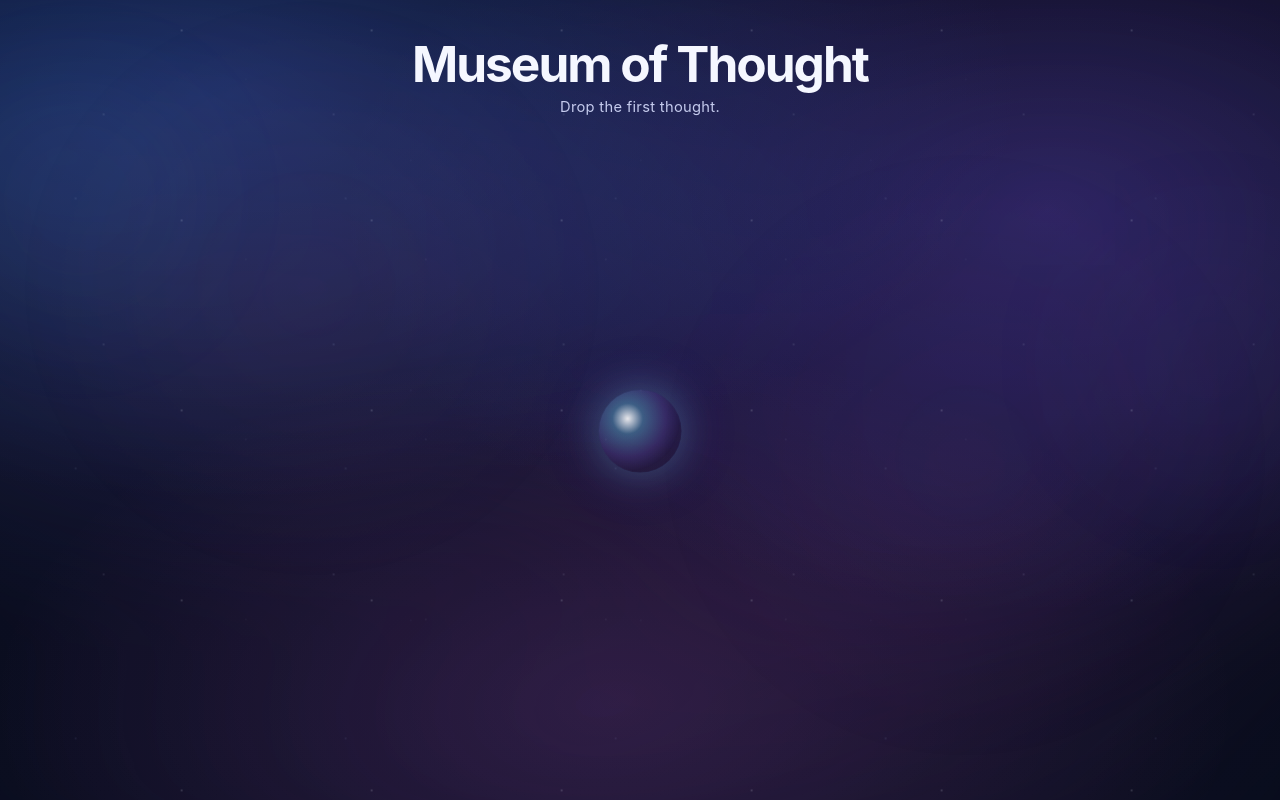
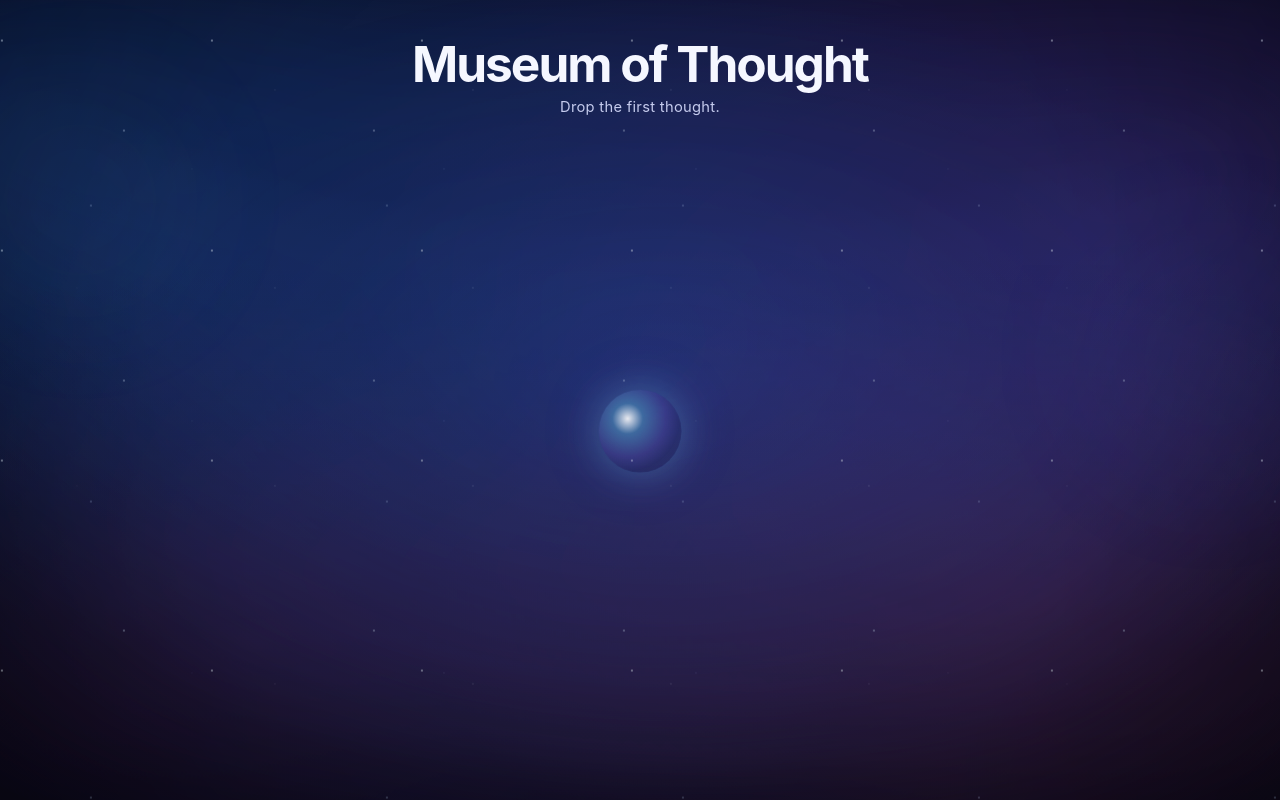
Before and after one commit to dagmarazonik1990-rgb/museum-of-thought, a Next.js app: page / in a window 1280 px wide. Built offline with nearby package versions, Linux system fonts and the light colour scheme.

Commit message:
Enhance nebula depth and starfield atmosphere

```diff
--- a/app/globals.css
+++ b/app/globals.css
@@ -24,10 +24,12 @@ body {
   padding: 0;
   margin: 0;
   background:
-    radial-gradient(110% 90% at 18% 12%, rgba(84, 120, 255, 0.26), transparent 56%),
-    radial-gradient(92% 84% at 82% 26%, rgba(126, 102, 255, 0.22), transparent 60%),
-    radial-gradient(76% 70% at 48% 88%, rgba(255, 110, 198, 0.14), transparent 64%),
-    linear-gradient(180deg, #03050d 0%, #060a16 52%, #080c18 100%);
+    radial-gradient(170% 120% at 50% 120%, rgba(2, 4, 12, 0.94) 40%, rgba(2, 4, 12, 0) 76%),
+    radial-gradient(150% 120% at 50% -18%, rgba(2, 4, 12, 0.88) 38%, rgba(2, 4, 12, 0) 74%),
+    radial-gradient(120% 96% at 20% 12%, rgba(84, 132, 255, 0.3), transparent 56%),
+    radial-gradient(96% 88% at 82% 24%, rgba(128, 104, 255, 0.26), transparent 60%),
+    radial-gradient(80% 72% at 50% 90%, rgba(255, 108, 196, 0.14), transparent 66%),
+    linear-gradient(180deg, #02040b 0%, #050915 48%, #060a15 100%);
   color: var(--text);
   font-family:
     Inter,
@@ -72,27 +74,30 @@ a {
 }
 
 .mot-shell::before {
-  opacity: 0.56;
+  opacity: 0.66;
   background:
-    radial-gradient(95% 86% at 10% 22%, rgba(68, 128, 255, 0.34), transparent 60%),
-    radial-gradient(84% 80% at 78% 30%, rgba(130, 96, 255, 0.3), transparent 63%),
-    radial-gradient(90% 80% at 46% 84%, rgba(83, 62, 195, 0.26), transparent 68%),
-    radial-gradient(54% 48% at 24% 40%, rgba(255, 116, 205, 0.13), transparent 74%),
-    radial-gradient(50% 44% at 72% 62%, rgba(255, 104, 194, 0.11), transparent 72%);
-  filter: blur(38px) saturate(112%);
-  animation: nebulaDrift 86s ease-in-out infinite alternate;
+    radial-gradient(108% 90% at 8% 20%, rgba(58, 120, 255, 0.42), transparent 60%),
+    radial-gradient(90% 84% at 86% 24%, rgba(126, 96, 255, 0.38), transparent 62%),
+    radial-gradient(78% 76% at 50% 42%, rgba(86, 82, 214, 0.24), transparent 68%),
+    radial-gradient(76% 70% at 50% 56%, rgba(44, 116, 255, 0.26), transparent 70%),
+    radial-gradient(58% 52% at 70% 74%, rgba(255, 104, 198, 0.17), transparent 74%),
+    radial-gradient(52% 44% at 28% 72%, rgba(222, 98, 221, 0.14), transparent 76%);
+  filter: blur(44px) saturate(114%);
+  animation: nebulaDrift 108s ease-in-out infinite alternate;
 }
 
 .mot-shell::after {
-  opacity: 0.34;
+  opacity: 0.46;
   background:
-    radial-gradient(circle, rgba(232, 242, 255, 0.64) 0.55px, transparent 1.1px) 0 0 / 190px 190px,
-    radial-gradient(circle, rgba(214, 228, 255, 0.52) 0.45px, transparent 1px) 92px 64px / 230px 230px,
-    radial-gradient(circle, rgba(192, 212, 255, 0.42) 0.45px, transparent 1px) 44px 128px / 270px 270px,
-    radial-gradient(circle at 28% 38%, rgba(255, 124, 200, 0.11), transparent 26%),
-    radial-gradient(circle at 72% 56%, rgba(132, 108, 255, 0.1), transparent 28%);
-  filter: blur(0.2px);
-  animation: starDrift 118s linear infinite;
+    radial-gradient(circle, rgba(240, 248, 255, 0.82) 0.7px, transparent 1.55px) 0 0 / 210px 210px,
+    radial-gradient(circle, rgba(220, 236, 255, 0.74) 0.56px, transparent 1.4px) 102px 70px / 250px 250px,
+    radial-gradient(circle, rgba(196, 220, 255, 0.54) 0.52px, transparent 1.3px) 46px 122px / 296px 296px,
+    radial-gradient(74% 68% at 52% 48%, rgba(92, 142, 255, 0.22), transparent 66%),
+    radial-gradient(56% 46% at 76% 72%, rgba(236, 102, 214, 0.18), transparent 74%),
+    radial-gradient(54% 48% at 24% 76%, rgba(214, 106, 230, 0.13), transparent 76%),
+    radial-gradient(circle at 50% 50%, rgba(4, 8, 20, 0) 54%, rgba(2, 4, 12, 0.72) 100%);
+  filter: blur(0.24px);
+  animation: starDrift 136s linear infinite;
 }
 
 .mot-shell-minimal {
@@ -105,11 +110,11 @@ a {
   position: absolute;
   inset: 0;
   background:
-    radial-gradient(circle, rgba(224, 236, 255, 0.34) 0.6px, transparent 1.2px) 0 0 / 180px 180px,
-    radial-gradient(circle, rgba(190, 210, 255, 0.24) 0.6px, transparent 1.3px) 90px 56px / 230px 230px;
-  opacity: 0.18;
+    radial-gradient(circle, rgba(236, 244, 255, 0.38) 0.7px, transparent 1.5px) 0 0 / 198px 198px,
+    radial-gradient(circle, rgba(200, 220, 255, 0.28) 0.68px, transparent 1.4px) 88px 52px / 252px 252px;
+  opacity: 0.2;
   mask-image: radial-gradient(circle at center, black 36%, transparent 92%);
-  animation: starDrift 104s linear infinite reverse;
+  animation: starDrift 144s linear infinite reverse;
   pointer-events: none;
 }
 
@@ -984,7 +989,7 @@ a {
     transform: translate3d(0, 0, 0) scale(1);
   }
   100% {
-    transform: translate3d(-1.6%, 1.2%, 0) scale(1.03);
+    transform: translate3d(-1.8%, 1.4%, 0) scale(1.045);
   }
 }
 
@@ -993,7 +998,7 @@ a {
     transform: translate3d(0, 0, 0);
   }
   100% {
-    transform: translate3d(-2%, -1.4%, 0);
+    transform: translate3d(-1.8%, -1.2%, 0);
   }
 }
 
```
